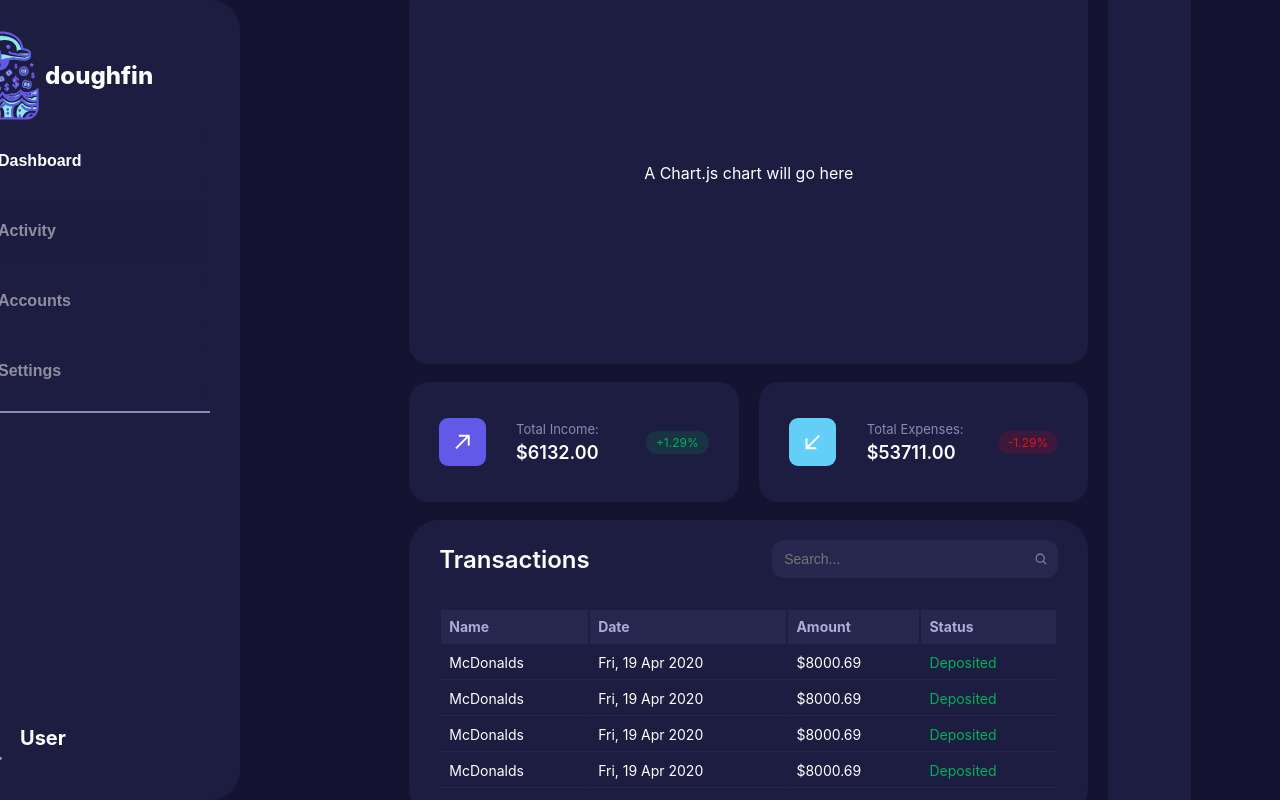
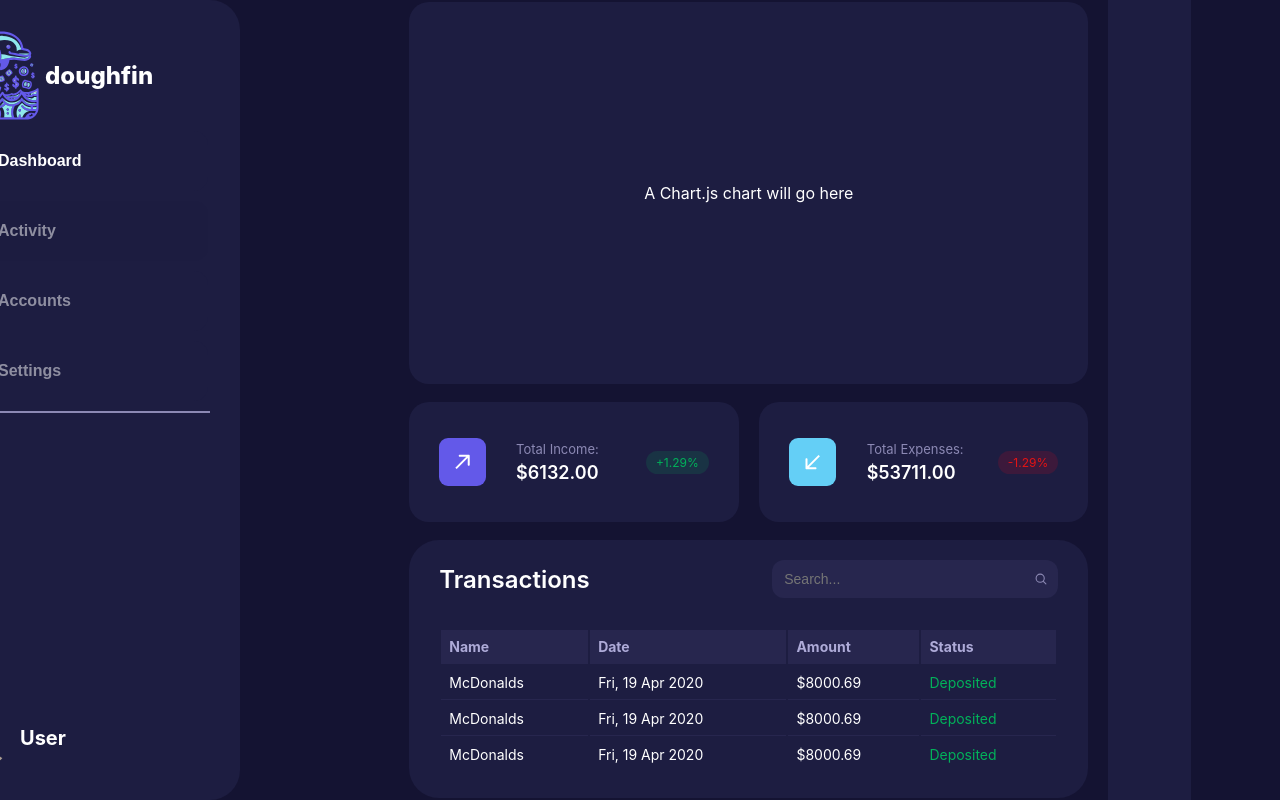
Before and after one commit to MaryBruff/DoughFin_FE, a React (Create React App) app: page / in a window 1280 px wide. Built offline with nearby package versions, Linux system fonts and the light colour scheme.

Commit message:
Adjust table scroll height

```diff
--- a/src/components/TransactionsTable/TransactionsTable.css
+++ b/src/components/TransactionsTable/TransactionsTable.css
@@ -109,7 +109,7 @@
 }
 
 .table-scroll {
-  max-height: 180px;
+  max-height: 140px;
   overflow-y: auto;
   width: 100%;
   margin: 10px 0;
```
